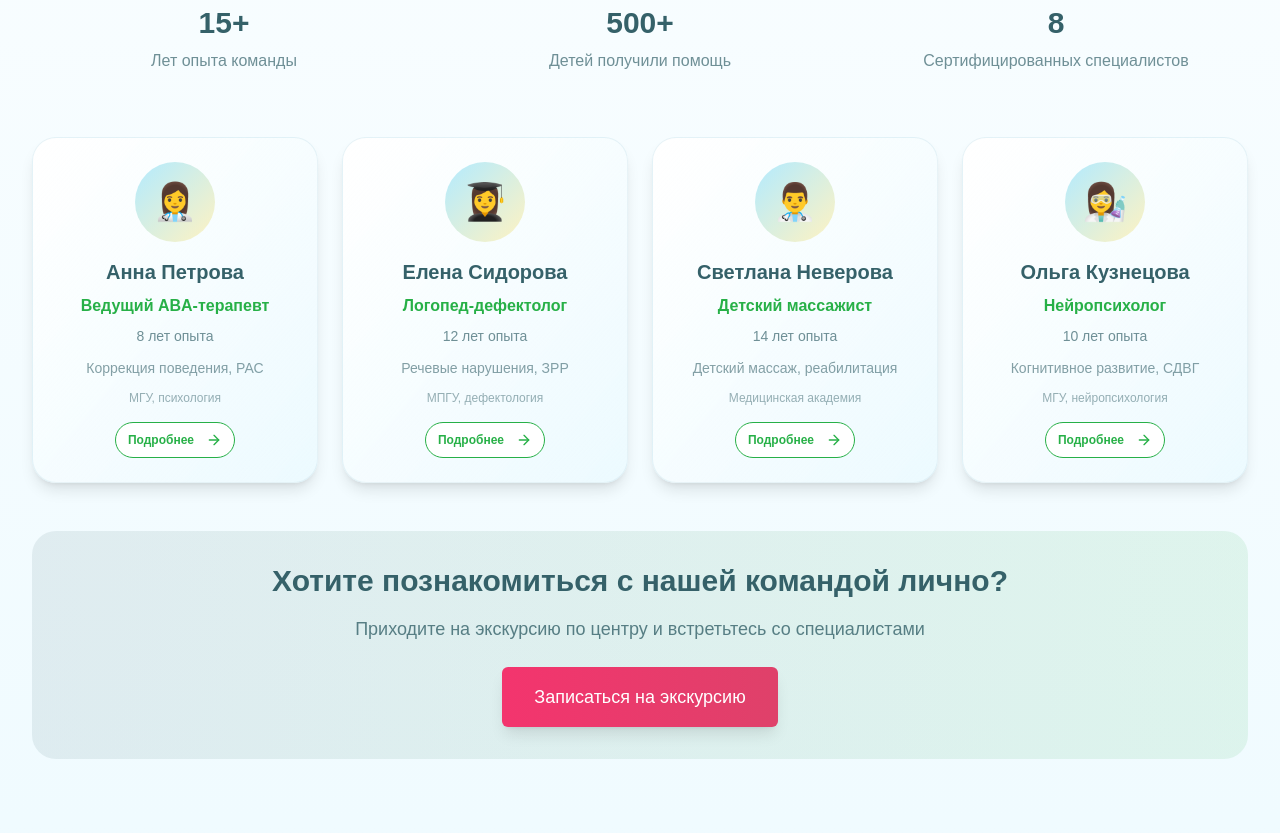
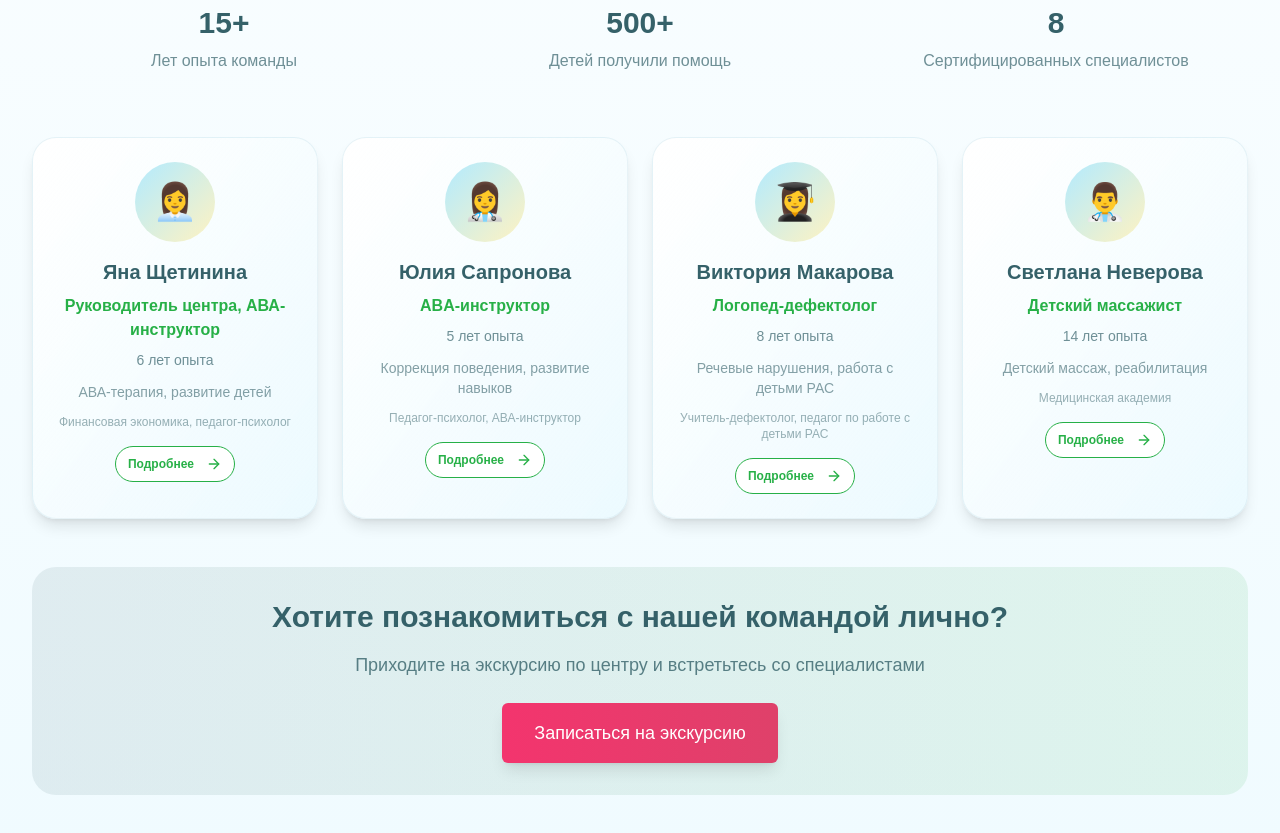
Before and after one commit to shurik8129/dubrava-kids-sparkle, a React (Vite) app: page / in a window 1280 px wide. Shown: the part 4960-5793 px from the top of the page. Built offline with nearby package versions, Linux system fonts and the light colour scheme.

Commit message:
Add specialist information
Add detailed information for three specialists: Yulia Sapronova, Victoria Makarova, and Yana Shchetinina. This includes their roles, backgrounds, and areas of expertise, to be displayed in modal windows.

```diff
--- a/src/components/TeamSection.tsx
+++ b/src/components/TeamSection.tsx
@@ -6,36 +6,62 @@ import teamImage from "@/assets/team-photo.jpg";
 const TeamSection = () => {
   const teamMembers = [
     {
-      name: "Анна Петрова",
-      position: "Ведущий ABA-терапевт",
-      experience: "8 лет опыта",
-      specialty: "Коррекция поведения, РАС",
-      education: "МГУ, психология",
-      image: "👩‍⚕️",
-      description: "Анна - сертифицированный ABA-терапевт с 8-летним опытом работы с детьми с расстройствами аутистического спектра. Специализируется на коррекции поведения и развитии социальных навыков.",
+      name: "Яна Щетинина",
+      position: "Руководитель центра, АВА-инструктор",
+      experience: "6 лет опыта",
+      specialty: "АВА-терапия, развитие детей",
+      education: "Финансовая экономика, педагог-психолог",
+      image: "👩‍💼",
+      description: "Руководитель центра и инструктор АВА-терапии. Пришла в профессию через личный опыт воспитания особенных детей. Получила образование педагог-психолог, прошла обучение у ведущего специалиста в АВА-терапии Юлии Эрц.",
       tasks: [
-        "Коррекция нежелательного поведения",
-        "Развитие коммуникативных навыков",
-        "Социальная адаптация",
-        "Работа с РАС, СДВГ",
-        "Программы раннего вмешательства"
-      ]
+        "Формирование указательного жеста",
+        "Устойчивый взгляд в глаза",
+        "Понимание обращенной речи",
+        "Навык имитации и понимание инструкций",
+        "Запуск речи",
+        "Бытовые навыки",
+        "Формирование диалоговой речи",
+        "Коррекция нежелательного поведения"
+      ],
+      additionalInfo: "Старательная, кропотливая, регулярная работа приносит удивительные результаты! Дети меняются, жизнь семьи становится лучше, у родителей появляется надежда."
     },
     {
-      name: "Елена Сидорова",
+      name: "Юлия Сапронова",
+      position: "ABA-инструктор",
+      experience: "5 лет опыта",
+      specialty: "Коррекция поведения, развитие навыков",
+      education: "Педагог-психолог, АВА-инструктор",
+      image: "👩‍⚕️",
+      description: "По образованию педагог-психолог. Прошла обучение в школе Юлии Эрц, получила квалификацию АВА-инструктора. Специализируется на работе с детьми с особенностями развития.",
+      tasks: [
+        "Коммуникативные навыки",
+        "Бытовые навыки",
+        "Навыки самообслуживания",
+        "Коррекция нежелательного поведения",
+        "Улучшение качества жизни семьи с ребенком с РАС"
+      ],
+      additionalInfo: "Огромная радость видеть прогресс у детей с трудностями в развитии! Помогает семьям улучшить качество жизни."
+    },
+    {
+      name: "Виктория Макарова",
       position: "Логопед-дефектолог",
-      experience: "12 лет опыта",
-      specialty: "Речевые нарушения, ЗРР",
-      education: "МПГУ, дефектология",
+      experience: "8 лет опыта",
+      specialty: "Речевые нарушения, работа с детьми РАС",
+      education: "Учитель-дефектолог, педагог по работе с детьми РАС",
       image: "👩‍🎓",
-      description: "Елена - опытный логопед-дефектолог с 12-летним стажем. Работает с детьми любого возраста, специализируется на коррекции речевых нарушений различной сложности.",
+      description: "Логопед-дефектолог с квалификацией 'Учитель-дефектолог' и переподготовкой как педагог по работе с детьми РАС. В работе использует логопедический массаж при постановке звуков.",
       tasks: [
-        "Коррекция звукопроизношения",
-        "Развитие связной речи",
-        "Работа с заиканием",
-        "Преодоление ЗРР, ОНР",
-        "Подготовка к школе"
-      ]
+        "Неправильное произношение звуков, слов и слогов",
+        "Изменение темпа речи (ускорение или замедление)",
+        "Отсутствие речи (запуск речи)",
+        "Нарушение последовательности речи",
+        "Нарушение письменной речи и чтения",
+        "Развитие внимания, мышления и памяти",
+        "Развитие зрительного и слухового восприятия",
+        "Обогащение словарного запаса",
+        "Развитие связной речи"
+      ],
+      additionalInfo: "Речь - это базовый навык для жизни! Использует логопедический массаж в работе по постановке звуков, особенно при дизартрии."
     },
     {
       name: "Светлана Неверова",
@@ -44,7 +70,7 @@ const TeamSection = () => {
       specialty: "Детский массаж, реабилитация",
       education: "Медицинская академия",
       image: "👨‍⚕️",
-      description: "В центре «ДубрАВА» принимает детский сертифицированный массажист с медицинским образованием. Светлана Неверова имеет 14-летний опыт работы с детьми от 0+, индивидуальный подход к каждому ребёнку.",
+      description: "В центре 'ДубрАВА' принимает детский сертифицированный массажист с медицинским образованием. Светлана Неверова имеет 14-летний опыт работы с детьми от 0+, индивидуальный подход к каждому ребёнку.",
       tasks: [
         "Профилактика различных нарушений",
         "Гипотонус, гипертонус",
@@ -56,22 +82,6 @@ const TeamSection = () => {
         "Любые нарушения в развитии ребёнка"
       ],
       additionalInfo: "А еще она проводит диагностику здоровья и показывает мамочкам, как делать домашний массаж самостоятельно."
-    },
-    {
-      name: "Ольга Кузнецова",
-      position: "Нейропсихолог",
-      experience: "10 лет опыта",
-      specialty: "Когнитивное развитие, СДВГ",
-      education: "МГУ, нейропсихология",
-      image: "👩‍🔬",
-      description: "Ольга - квалифицированный нейропсихолог с 10-летним опытом. Специализируется на диагностике и коррекции когнитивных нарушений у детей.",
-      tasks: [
-        "Нейропсихологическая диагностика",
-        "Коррекция внимания и памяти",
-        "Работа с СДВГ",
-        "Развитие исполнительных функций",
-        "Подготовка к школьному обучению"
-      ]
     }
   ];
 
```
